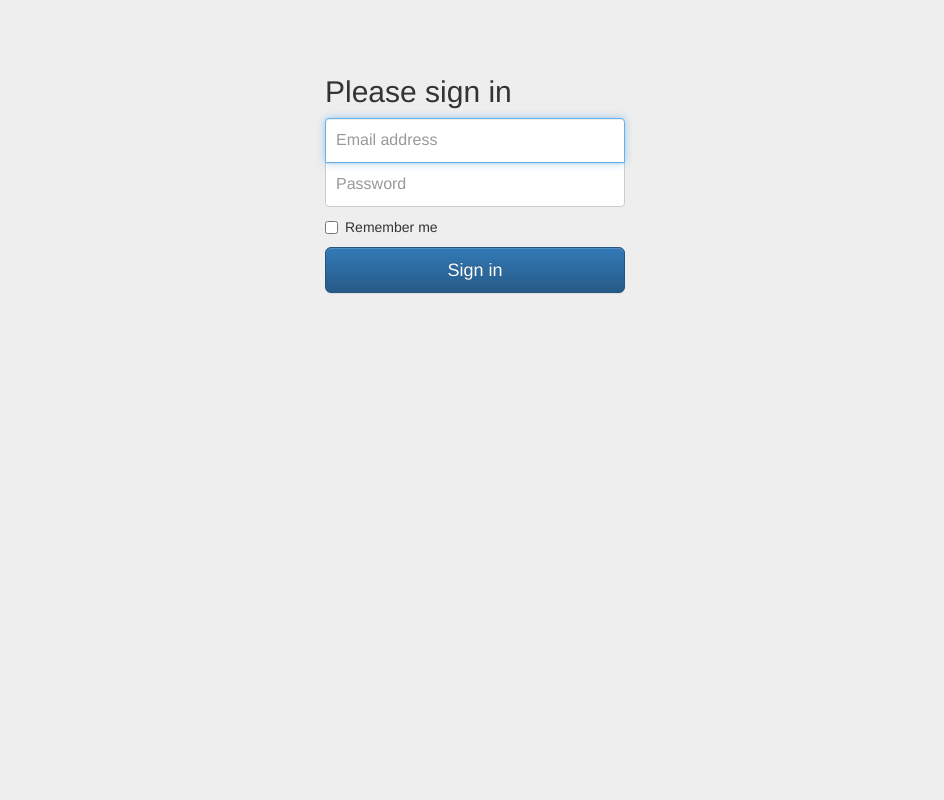
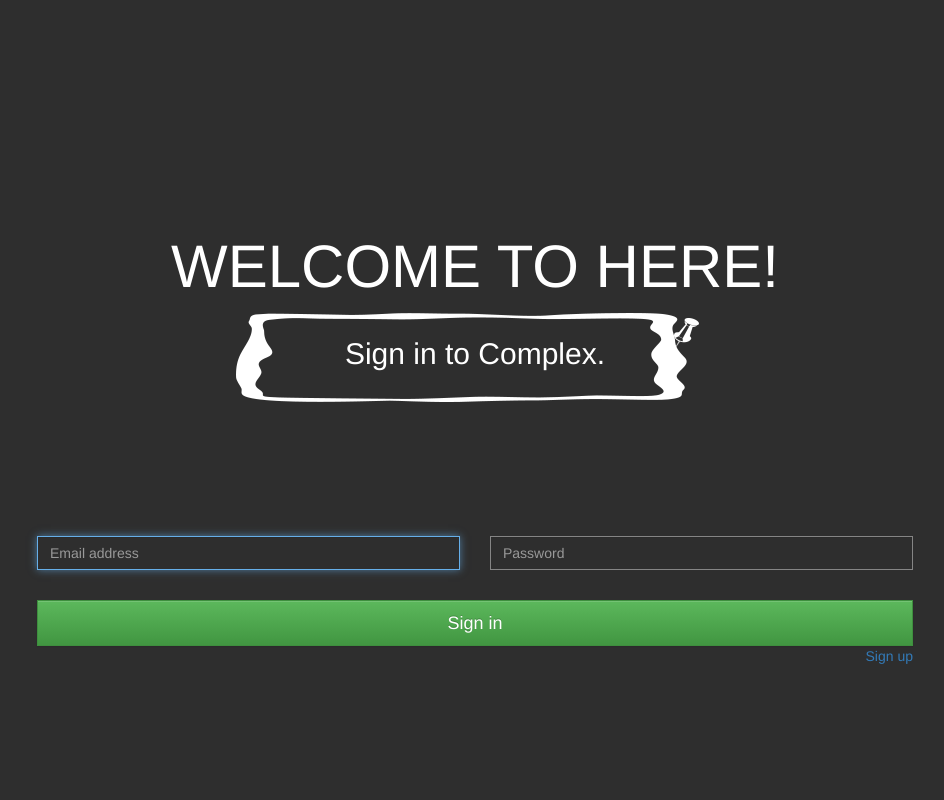
Before and after one commit to nilocsivad/php, a CodeIgniter app: page /database/ in a window 1280 px wide. Shown: the whole page, without its empty margins (165-1109 px from the left). Run offline with CodeIgniter, Linux system fonts and the light colour scheme.

Commit message:
cool sign in page

```diff
--- a/complex/application/config/autoload.php
+++ b/complex/application/config/autoload.php
@@ -88,7 +88,7 @@
 |	$autoload['helper'] = array('url', 'file');
 */
 
-$autoload['helper'] = array();
+$autoload['helper'] = array("cookie");
 
 
 /*
--- a/complex/application/controllers/Signin.php
+++ b/complex/application/controllers/Signin.php
@@ -40,17 +40,19 @@
 				$this->session->userdata($result);
 				$this->session->set_userdata(self::SIGNIN_KEY, true);
 
+				set_cookie("error", "", time());
 				$this->url("website");
 			} else {
 				$info = array(
-						"error" => "Login name or password must not be null!"
+						"error" => "Incorrect Login name or password!"
 					);
-				$this->index($info);
+				set_cookie("error", "Incorrect Login name or password!", time() - 60);
+				$this->url("signin");
 			}
 		}
 	}
 
-	public function page() {
+	public function signup() {
 		$this->path("account/register");
 	}
 
--- a/complex/application/controllers/Website.php
+++ b/complex/application/controllers/Website.php
@@ -21,8 +21,8 @@
 			$config['base_url'] = $this->base_url . '/website/all/';
 			$config['total_rows'] = $total_rows;
 			$config['per_page'] = WebSite::PAGE_SIZE;
-			$config['full_tag_open'] = '<div>';
-			$config['full_tag_close'] = '</div>';
+			$config['full_tag_open'] = '<p class="text-capitalize text-right">';
+			$config['full_tag_close'] = '</p>';
 			$config['use_page_numbers'] = FALSE; // ** true：显示的页码 false:显示第多少条记录
 			$this->pagination->initialize($config);
 		}
--- a/complex/application/views/account/signin.php
+++ b/complex/application/views/account/signin.php
@@ -20,16 +20,23 @@
 
 	<title>Sign in - Complex</title>
 
-	<!-- <link href="<?php echo ( $BASE_URL . "resources/styles/general.css" )?>" rel="stylesheet" type="text/css" /> -->
+	<link href="<?php echo ( $BASE_URL . "resources/styles/general.css" )?>" rel="stylesheet" type="text/css" />
 
 	<!-- Latest compiled and minified CSS -->
 	<link rel="stylesheet" href="https://maxcdn.bootstrapcdn.com/bootstrap/3.3.4/css/bootstrap.min.css">
 	<!-- Optional theme -->
 	<link rel="stylesheet" href="https://maxcdn.bootstrapcdn.com/bootstrap/3.3.4/css/bootstrap-theme.min.css">
 
-	<link rel="stylesheet" href="<?php echo ( $BASE_URL . "resources/styles/account/signin.css" )?>">
+	<style type="text/css">
+	body {
+		background:#2e2e2e;
+	}
 
-	<style type="text/css">
+	#signin_form {
+		display:block;
+		width:100%;
+		min-height:120px;
+	}
 	</style>
 
 	<!-- Just for debugging purposes. Don't actually copy these 2 lines! -->
@@ -47,25 +54,56 @@
 	<script src="https://maxcdn.bootstrapcdn.com/bootstrap/3.3.4/js/bootstrap.min.js"></script>
 
 	<script type="text/javascript">
+	function init() {
+		var dom_h = 200 + 120;
+		var all_h = document.all.calc_dom.offsetHeight - 70;
+		var to_h = (all_h - dom_h) / 2 - 1;
+		document.getElementById("empty_top").style.height = to_h + "px";
+		document.getElementById("empty_middle").style.height = to_h / 2 + "px";
+	}
+	window.addEventListener("load", init);
+	window.addEventListener("resize", init);
 	</script>
 
 </head>
 <body>
 
+	<div id="calc_dom" style="margin:0;padding:0;position:absolute;top:0;left:0;width:100%;height:100%;z-index:-50;"></div>
+
 	<div id="container">
 
-		<form class="form-signin" id="signin_form" action="<?php echo ( $URL . "/signin/validate" )?>" method="post">
-	        <h2 class="form-signin-heading">Please sign in</h2>
-	        <label for="inputEmail" class="sr-only">Email address</label>
-	        <input name="lname" type="email" id="inputEmail" class="form-control" placeholder="Email address" required autofocus>
-	        <label for="inputPassword" class="sr-only">Password</label>
-	        <input name="lpass" type="password" id="inputPassword" class="form-control" placeholder="Password" required>
-	        <div class="checkbox">
-				<label>
-					<input type="checkbox" value="remember-me"> Remember me
-				</label>
+		<div id="empty_top" style="display:block;width:100%;height:0px;"></div>
+
+		<div style="display:block;width:100%;min-height:200px;">
+			<h1 class="text-center text-uppercase" style="color:#ffffff;font-size:60px;height:60px;">Welcome to here!</h1>
+			<div style="display:block;width:100%;height:100px;background:url('<?php echo ( $BASE_URL . "resources/images/signin-bg.png" )?>') no-repeat center;">
+		        <p class="text-center" style="color:#ffffff;font-size:30px;height:100px;line-height:100px;">Sign in to Complex.</p>
 			</div>
-	        <button class="btn btn-lg btn-primary btn-block" type="submit">Sign in</button>
+		</div>
+
+		<div id="empty_middle" style="display:block;width:100%;height:0px;line-height:100%;color:#ffffff;font-weight:bold;font-size:20px;"><?php echo ( isset( $_COOKIE["error"]) ? $_COOKIE["error"] : "" )?></div>
+
+		<form id="signin_form" class="form" action="<?php echo ( $URL . "/signin/validate" )?>" method="post">
+
+	        <div class="row">
+	        	<div class="col-md-6 col-sm-6 col-xs-12">
+        			<input name="lname" type="email" id="inputEmail" maxlength="64" class="form-control" placeholder="Email address" required autofocus style="width:100%;">
+	        	</div>
+	        	<div class="col-md-6 col-sm-6 col-xs-12">
+        			<input name="lpass" type="password" id="inputPassword" maxlength="16" class="form-control" placeholder="Password" required style="width:100%;">
+	        	</div>
+	        </div>
+
+	        <p style="height:20px;line-height:20px;">&nbsp;</p>
+
+	        <button class="btn btn-lg btn-success btn-block" style="border-radius:0;" type="submit">Sign in</button>
+
+	        <div class="row">
+	        	<div class="col-md-offset-9 col-sm-offset-9 col-xs-offset-6 col-md-3 col-sm-3 col-xs-6">
+	        		<a href="<?php echo ( $URL . "/signin/signup" )?>" class="text-right" style="display:block;width:100%;">Sign up</a>
+	        	</div>
+	        </div>
+
       	</form>
 
    	</div> <!-- /container -->
--- a/complex/resources/styles/account/signin.css
+++ b/complex/resources/styles/account/signin.css
@@ -5,7 +5,7 @@
 }
 
 .form-signin {
-  max-width: 330px;
+  max-width: 500px;
   padding: 15px;
   margin: 0 auto;
 }
--- a/complex/resources/styles/general.css
+++ b/complex/resources/styles/general.css
@@ -1,28 +1,27 @@
 @CHARSET "UTF-8";
 
-::selection { background-color: #E13300; color: white; }
-::-moz-selection { background-color: #E13300; color: white; }
 
 	* {
-	margin: 0;
-	padding: 0;
+		margin:0;
+		padding:0;
+		color:#a8a8a8;
 	}
 
 	body {
-	background-color: #fff;
-	font: 13px/20px normal Helvetica, Arial, sans-serif;
-	color: #4F5155;
+		background:#2e2e2e;
+		display:block;
+		width:100%;
+		height:100%;
+		min-height:600px;
 	}
 
-a {
-	color: #003399;
-	background-color: transparent;
-	font-weight: normal;
-}
-
-p {
-	height:22px;
-	line-height:22px;
+	input[type="text"], input[type="email"], input[type="password"] {
+		width:100%;
+		background:none;
+		border:1px solid #858585;
+		border-radius:0;
+		outline:none!important;
+		color:#a8a8a8;
 	}
 
 	p.high {
@@ -30,64 +29,8 @@
 		line-height:40px;
 	}
 
-ul, ol, li {
-	list-style: none;
+	#container {
+		width:70%;
+		margin:0 auto;
+		padding:10px;
 	}
-
-h1, h2, h3, h4, h5, h6 {
-	color: #444;
-	background-color: transparent;
-	border-bottom: 1px solid #D0D0D0;
-	font-size: 120%;
-	font-weight: normal;
-	margin: 10px 0;
-	padding: 10px;
-}
-
-input {
-	outline: none;
-	padding: 2px;
-}
-
-input[type=button], input[type=reset], input[type=submit] {
-	outline: none;
-	padding: 4px 6px;
-}
-
-tr, th, td {
-	height:120%;
-	line-height:120%;
-	padding:8px 0;
-	_padding:4px 0;
-}
-
-.cell {
-	display:block;
-	width:98%;
-	padding:1px;
-	overflow:hidden;
-}
-
-.clear {
-	clear:both;
-}
-
-.top_line {
-	border:none;
-	border-top:1px solid #D0D0D0;
-}
-
-.under_line {
-	border-bottom:1px solid #D0D0D0;
-}
-
-#container {
-	margin: 10px;
-	padding: 10px;
-	border: 1px solid #D0D0D0;
-	box-shadow: 0 0 8px #D0D0D0;
-}
-
-#body {
-	margin: 6px;
-}
--- a/complex/sql.sql
+++ b/complex/sql.sql
@@ -51,7 +51,7 @@
 /*==============================================================*/
 create table tbl_Account
 (
-   lname                varchar(16) not null,
+   lname                varchar(64) not null,
    lpass                char(32) not null comment 'MD5ŒÓÃÜŽæŽ¢',
    status               int(2) default 0 comment '0:Normal  1:Disabled  2:Deleted',
    primary key (lname)
```
Also changed, not shown: complex/application/views/website/all.php (+61 -19 lines), complex/resources/images/signin-bg.png (added). Lines whose indentation alone changed are shown as unchanged.
